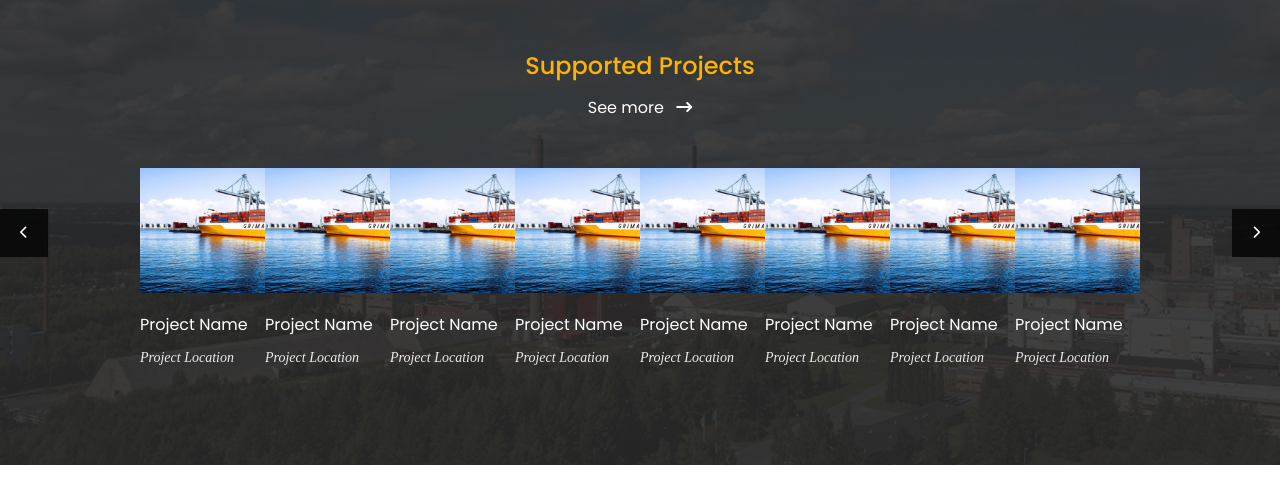
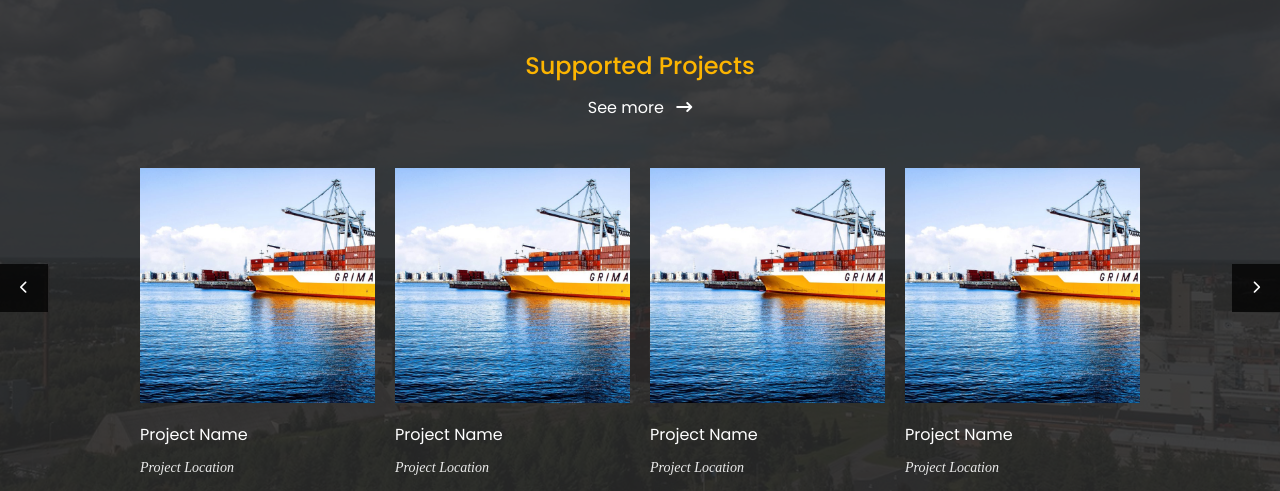
Before and after one commit to ramilsfrv01/econ, a plain HTML site: page index.html in a window 1280 px wide. Shown: the part 2613-3104 px from the top of the page. Drawn offline with Linux system fonts and the light colour scheme; a web font is replaced by a local one.

Commit message:
fixed carousel items

```diff
--- a/index.html
+++ b/index.html
@@ -395,54 +395,6 @@
                             <span>Project Location</span>
                         </div>
                     </div>
-                    <div class="project-box">
-                        <div class="project-bg">
-                            <div class="project-overlay">
-                                <i class="fa-solid fa-magnifying-glass-plus"></i>
-                            </div>
-                            <img src="upload/project-bg-2.jpg" alt="" class="project-img">
-                        </div>
-                        <div class="project-alt">
-                            <h6>Project Name</h6>
-                            <span>Project Location</span>
-                        </div>
-                    </div>
-                    <div class="project-box">
-                        <div class="project-bg">
-                            <div class="project-overlay">
-                                <i class="fa-solid fa-magnifying-glass-plus"></i>
-                            </div>
-                            <img src="upload/project-bg-2.jpg" alt="" class="project-img">
-                        </div>
-                        <div class="project-alt">
-                            <h6>Project Name</h6>
-                            <span>Project Location</span>
-                        </div>
-                    </div>
-                    <div class="project-box">
-                        <div class="project-bg">
-                            <div class="project-overlay">
-                                <i class="fa-solid fa-magnifying-glass-plus"></i>
-                            </div>
-                            <img src="upload/project-bg-2.jpg" alt="" class="project-img">
-                        </div>
-                        <div class="project-alt">
-                            <h6>Project Name</h6>
-                            <span>Project Location</span>
-                        </div>
-                    </div>
-                    <div class="project-box">
-                        <div class="project-bg">
-                            <div class="project-overlay">
-                                <i class="fa-solid fa-magnifying-glass-plus"></i>
-                            </div>
-                            <img src="upload/project-bg-2.jpg" alt="" class="project-img">
-                        </div>
-                        <div class="project-alt">
-                            <h6>Project Name</h6>
-                            <span>Project Location</span>
-                        </div>
-                    </div>
                 </div>
             </div>
         </section>
```
